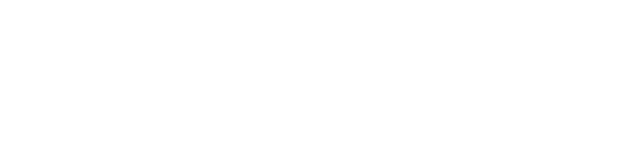
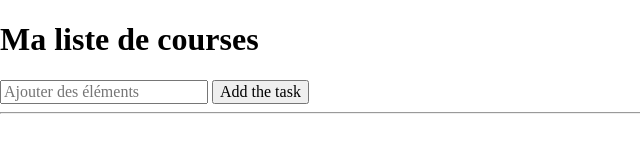
Before and after one commit to mocquaischristopher/TODILIST, a website built with Parcel: page index.html in a window 1280 px wide. Shown: the whole page, without its empty margins (0-640 px from the left). Built offline with nearby package versions, Linux system fonts and the light colour scheme.

Commit message:
add html and img

```diff
--- a/index.html
+++ b/index.html
@@ -25,6 +25,14 @@
 <body>
 
   <!-- Add your site or application content here -->
+  <h1>Ma liste de courses</h1>
+  <section>
+    <input type="text" class="text" placeholder="Ajouter des éléments">
+    <input class="add" type="button" value="Add the task">
+  </section>
+  <hr>
+  <ul></ul>
+
   <script src="js/vendor/modernizr-3.11.2.min.js"></script>
   <script src="js/plugins.js"></script>
   <script src="js/main.js"></script>
```
Also changed, not shown: img/fond.jpg (added).
